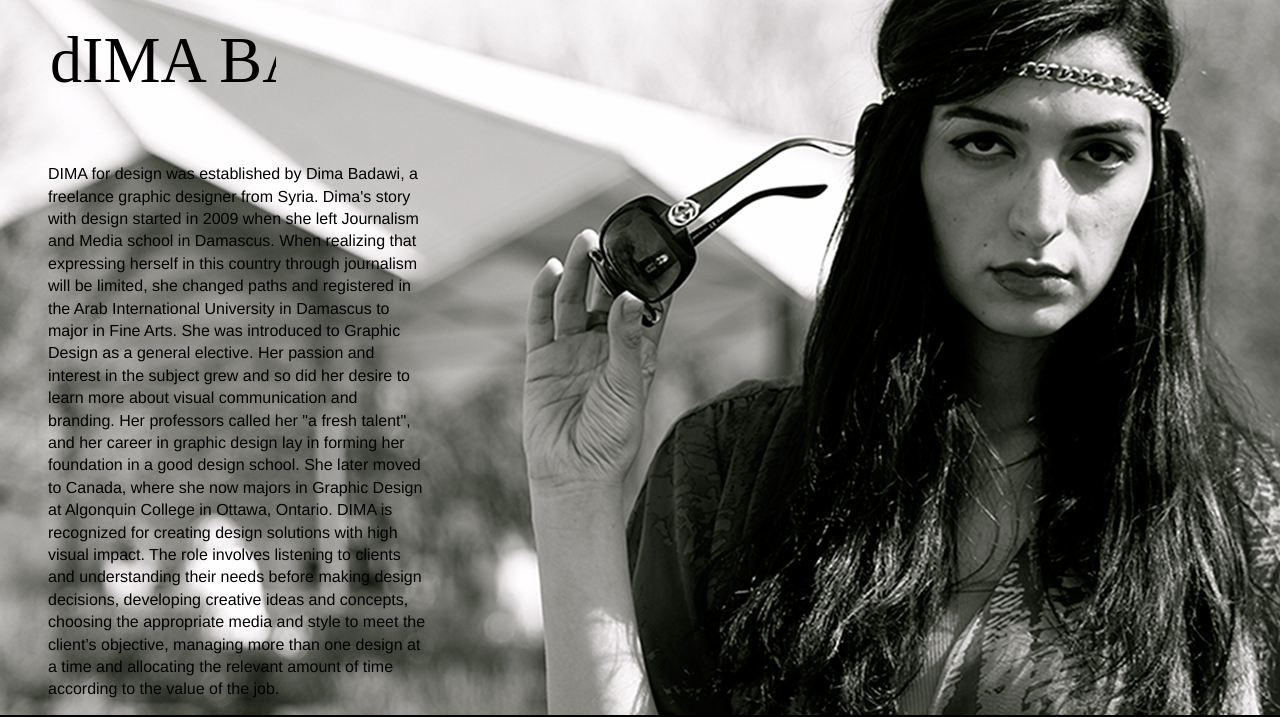
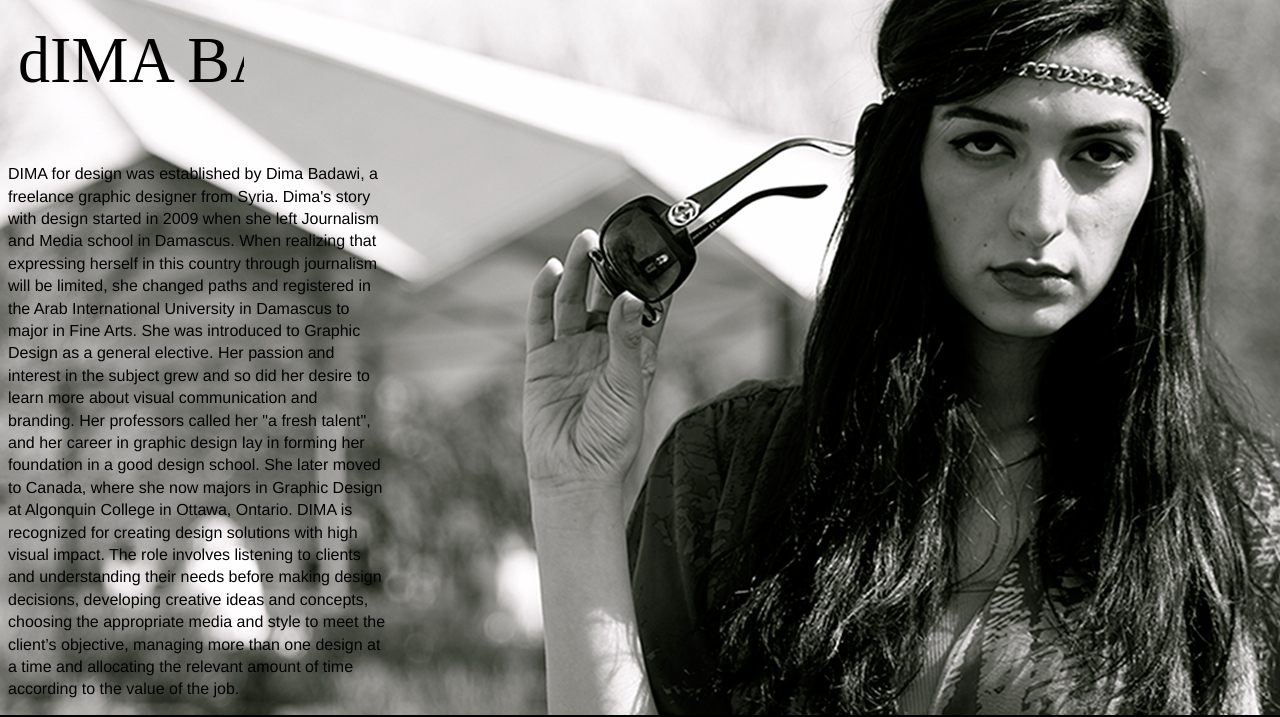
Before and after one commit to bada0020/bada0020.github.io, a plain HTML site: page index.html in a window 1280 px wide. Shown: the top 717 px of the page. Drawn offline with Linux system fonts and the light colour scheme.

Commit message:
added code

```diff
--- a/css/general.css
+++ b/css/general.css
@@ -58,11 +58,22 @@ h1 {
 	margin:auto;
 
 }
-@media only screen and (min-width: 20em) {
+
+@media only screen and (min-width:20em) {
 
 
+.main-wrapper {
+	margin: 1em 0;
+	box-sizing:border-box;
+}
 
 
+h1 {
+	margin: 1em 0;
+}
+
+.social-bar{
+	float: right;
+}
 
 }
-}
```
